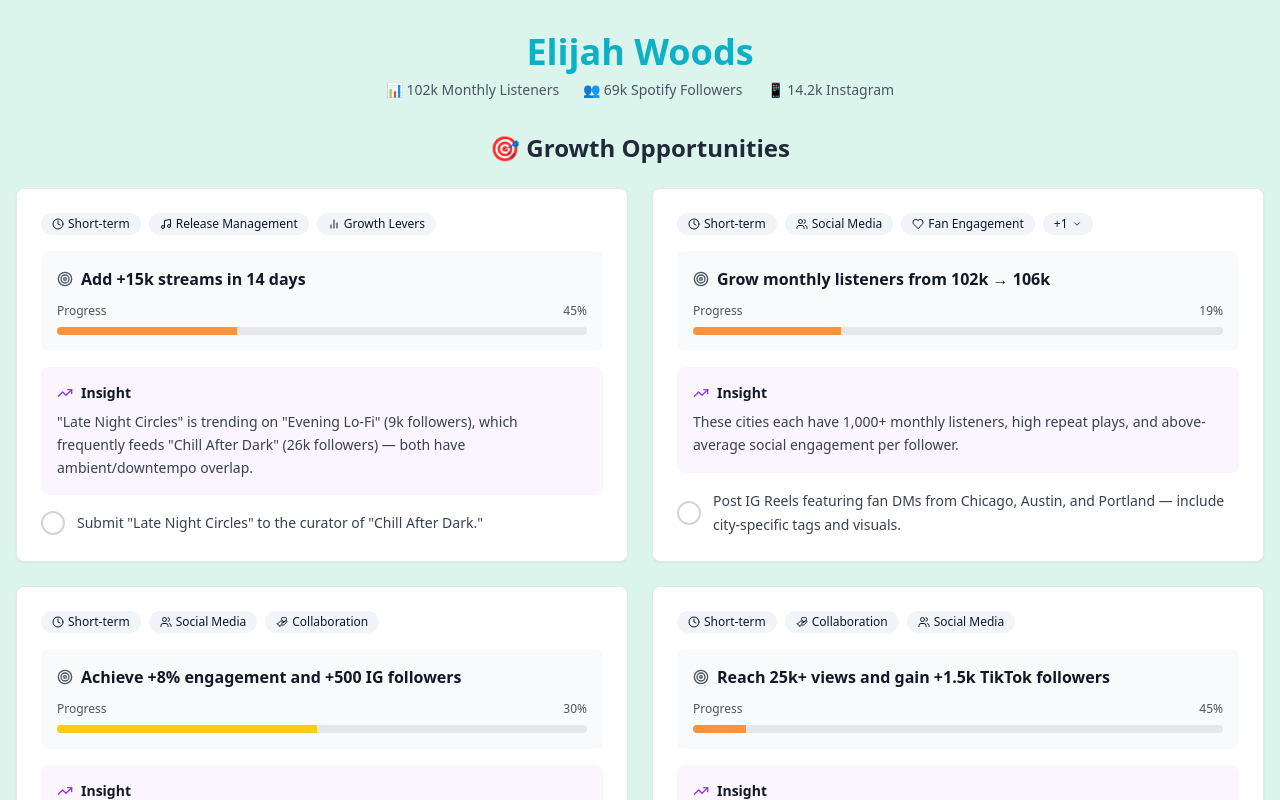
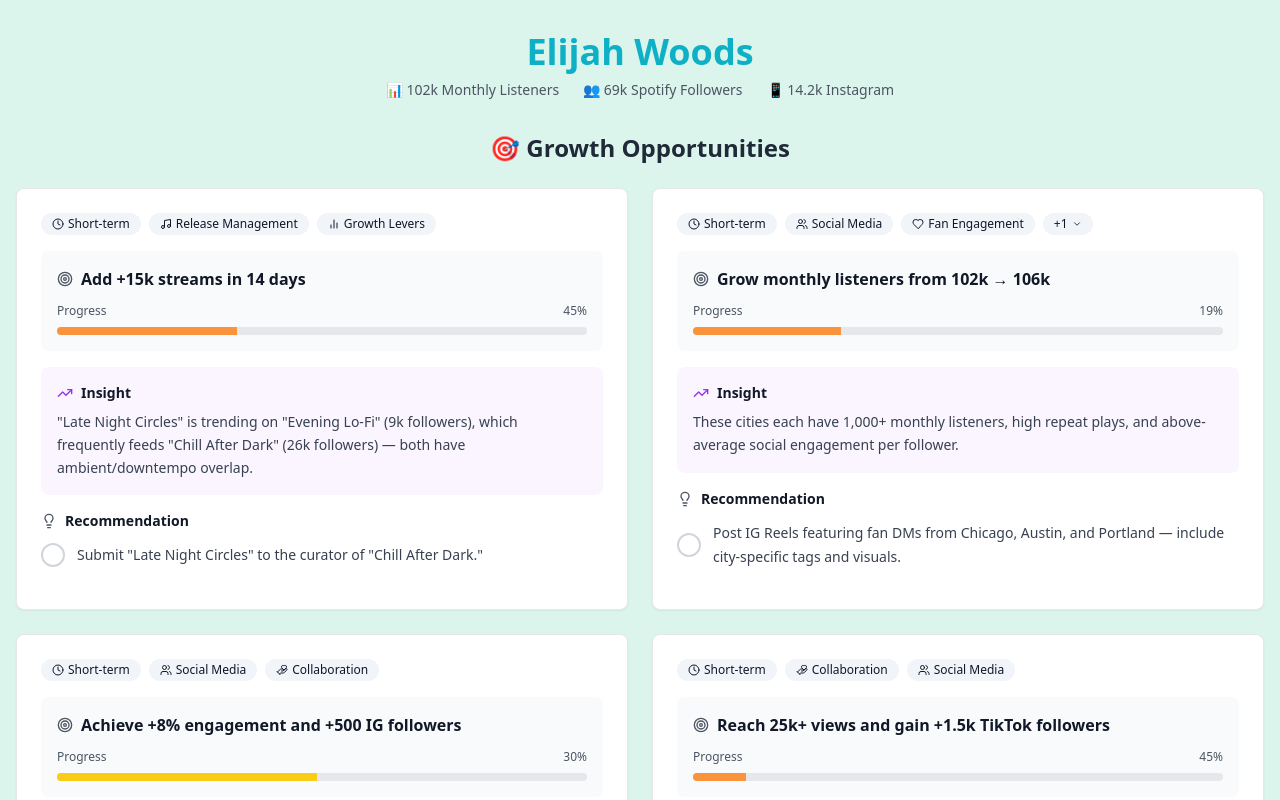
Before and after one commit to akashdmukherjee/smart-recommendations, a React (Vite) app: page / in a window 1280 px wide. Shown: the top 800 px of the page. Built offline with nearby package versions, Linux system fonts and the light colour scheme.

Commit message:
Add recommendation header
Added a "Recommendation" header with an icon above the action items in `src/components/RecommendationCard.tsx`.

```diff
--- a/src/components/RecommendationCard.tsx
+++ b/src/components/RecommendationCard.tsx
@@ -1,6 +1,6 @@
 
 import React, { useState } from 'react';
-import { TrendingUp, CheckCircle, Target, Clock, Users, Music, Heart, Mic, HandHeart, BarChart2, Sparkles, ChevronDown } from 'lucide-react';
+import { TrendingUp, CheckCircle, Target, Clock, Users, Music, Heart, Mic, HandHeart, BarChart2, Sparkles, ChevronDown, Lightbulb } from 'lucide-react';
 import { Badge } from './ui/badge';
 import { DropdownMenu, DropdownMenuContent, DropdownMenuItem, DropdownMenuTrigger } from './ui/dropdown-menu';
 
@@ -139,6 +139,12 @@ export const RecommendationCard = ({ recommendation }: RecommendationCardProps)
           <p className="text-sm text-gray-700 leading-relaxed">{recommendation.why}</p>
         </div>
 
+        {/* Recommendation section */}
+        <div className="mb-4">
+          <div className="flex items-center gap-2 mb-3">
+            <Lightbulb size={16} className="text-gray-600" />
+            <h4 className="text-sm font-semibold text-gray-900">Recommendation</h4>
+          </div>
           {/* Action section with circle button */}
           <div className="flex items-center gap-3">
             <button
@@ -157,5 +163,6 @@ export const RecommendationCard = ({ recommendation }: RecommendationCardProps)
           </div>
         </div>
       </div>
+    </div>
   );
 };
```
Lines whose indentation alone changed are shown as unchanged.
